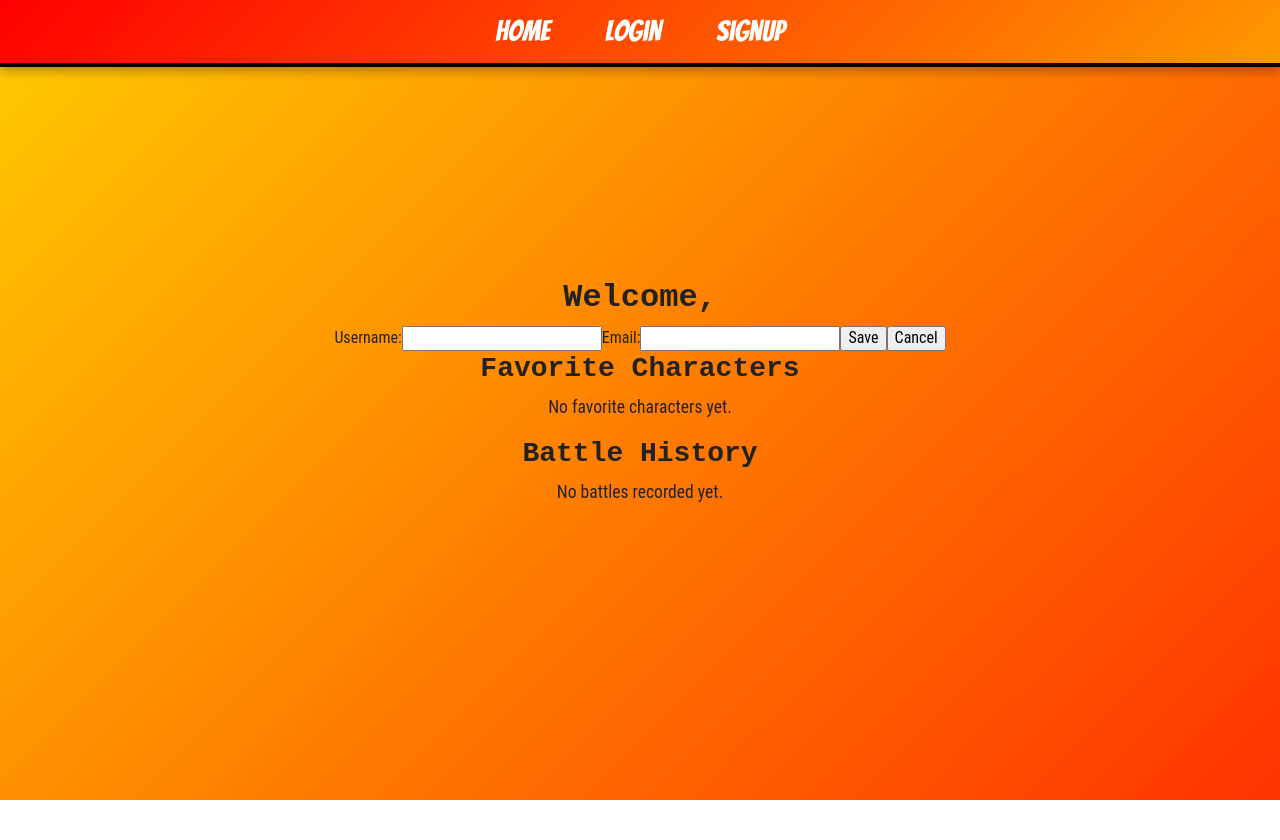
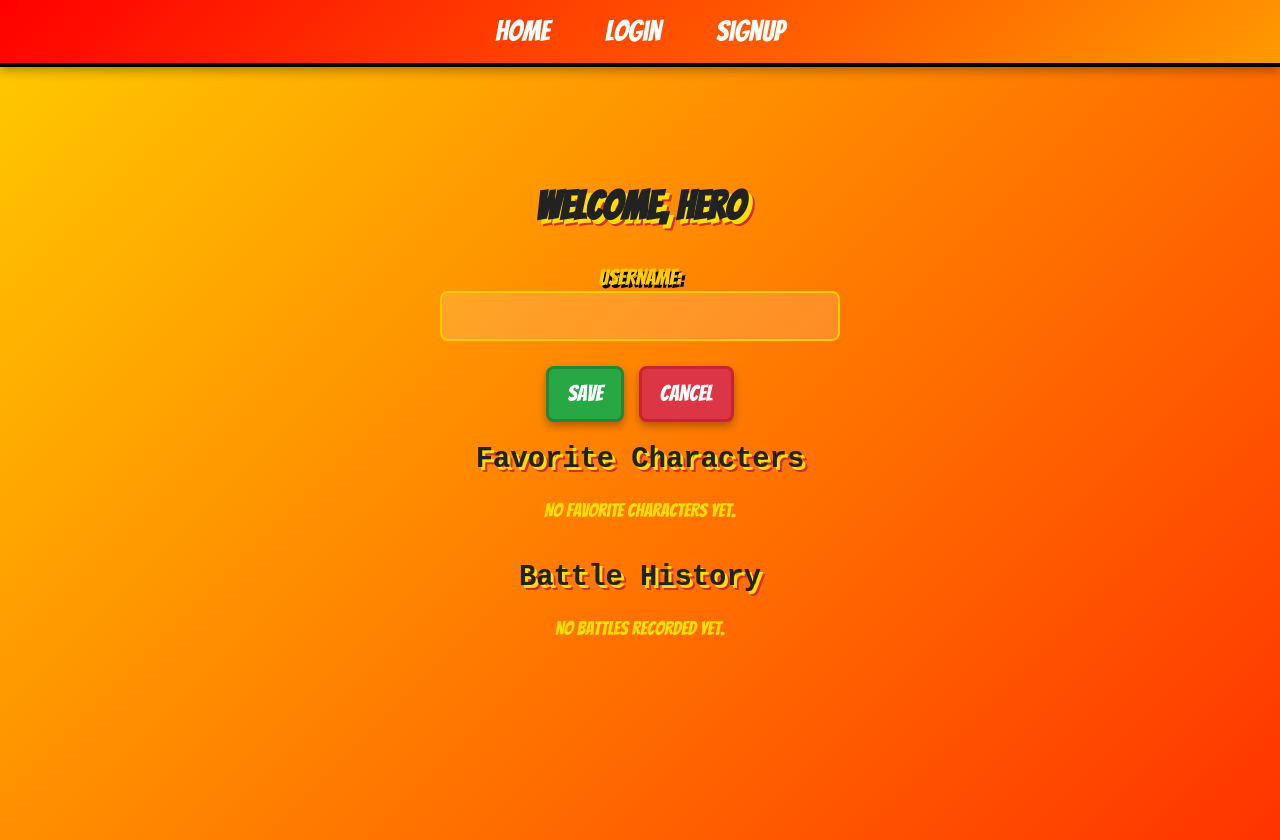
Before and after one commit to JossieHaven/Epic-Battle-Enterprise-project, a React (Vite) app in the folder client/: page /profile in a window 1280 px wide. Both pictures are taken after a click on the button "Edit Profile". Before the commit the page ends 800 px from the top, so only its background shows below. Built offline with nearby package versions, Linux system fonts and the light colour scheme.

Commit message:
styled buttons

```diff
--- a/client/src/pages/BattleArena.css
+++ b/client/src/pages/BattleArena.css
@@ -146,13 +146,14 @@
   /* Button Styling */
   .btn {
     margin-top: 20px;
+    font-family: "Bangers";
     padding: 10px 20px;
     font-size: 1.2rem;
     font-weight: bold;
     background-color: yellow;
     color: black;
-    border: none;
-    border-radius: 5px;
+    border: 6px solid rgb(169, 47, 47);
+    border-radius: 50px;
     cursor: pointer;
     transition: 0.3s;
   }
@@ -160,3 +161,25 @@
   .btn:hover {
     background-color: orange;
   }
+  /* --- GENERATE AI BATTLE BUTTON --- */
+.generate-battle-btn {
+  background: linear-gradient(135deg, #ffcc00, #ff3300);
+  font-family: "Bangers", cursive;
+  color: #222;
+  padding: 14px 22px;
+  font-size: 1.4rem;
+  border: 4px solid #e54947;
+  border-radius: 50px;
+  cursor: pointer;
+  transition: all 0.3s ease-in-out;
+  box-shadow: 0 4px 8px rgba(0, 0, 0, 0.3);
+  display: inline-block;
+  margin-top: 20px;
+}
+
+.generate-battle-btn:hover {
+  background: #ffcc00;
+  color: #000;
+  transform: scale(1.1);
+  box-shadow: 0 6px 12px rgba(0, 0, 0, 0.4);
+}
--- a/client/src/pages/BattleArena.tsx
+++ b/client/src/pages/BattleArena.tsx
@@ -100,12 +100,9 @@ const BattleArena = () => {
         </div>
       </div>
       {/* Button to Generate Prompt */}
-      <button
-        onClick={handleGeneratePrompt}
-        className="mt-6 px-6 py-3 bg-yellow-500 text-black rounded-lg font-bold text-xl"
-      >
-        Generate AI Battle Prompt
-      </button>
+      <button onClick={handleGeneratePrompt} className="generate-battle-btn">
+  Generate AI Battle Prompt
+</button>
 
       {/* Display AI generated prompt */}
 
--- a/client/src/pages/UserProfile.css
+++ b/client/src/pages/UserProfile.css
@@ -1,121 +1,129 @@
-/* General Profile Container */
+@import url("https://fonts.googleapis.com/css2?family=Bangers&family=Roboto:wght@400;700&display=swap");
+
+/* --- PROFILE CONTAINER (Blends into Background) --- */
 .profile-container {
-    max-width: 600px;
-    margin: 50px auto;
+    font-family: "Bangers", cursive;
+    text-align: center;
+    color: #fff;
+    min-height: 100vh;
+    display: flex;
+    flex-direction: column;
+    align-items: center;
+    justify-content: center;
     padding: 20px;
-    background: #1e1e2f;  /* Dark background for a sleek look */
-    color: #f1f1f1;
-    border-radius: 10px;
-    box-shadow: 0 0 15px rgba(0, 0, 0, 0.3);
-    text-align: center;
-    font-family: 'Poppins', sans-serif;
 }
 
-/* Profile Heading */
-.profile-container h2 {
-    font-size: 28px;
-    margin-bottom: 10px;
-    font-weight: bold;
+/* --- PROFILE TITLE --- */
+.profile-title {
+    font-size: 2.5rem;
+    font-family: "Bangers", cursive;
+    color: #222;
+    text-shadow: 4px 4px 0px #ffde03, 6px 6px 0px #d32f2f;
+    margin-bottom: 1.5rem;
 }
 
-/* Logout Button */
-.logout-btn {
-    background: #ff4c4c;
-    color: white;
-    padding: 12px 20px;
-    border: none;
-    border-radius: 8px;
-    cursor: pointer;
-    font-size: 16px;
-    transition: 0.3s;
-    margin-top: 15px;
+/* --- PROFILE INFO (NO BACKGROUND) --- */
+.profile-info {
+    width: 400px;
+    text-align: center;
 }
 
-.logout-btn:hover {
-    background: #cc0000;
+/* --- EDIT PROFILE FORM (NO BOX) --- */
+.edit-profile {
+    width: 400px;
+    text-align: center;
 }
 
-/* Section Titles */
-.profile-container h3 {
-    font-size: 22px;
-    margin-top: 20px;
-    font-weight: bold;
-    text-decoration: underline;
-}
-
-/* Lists */
-.profile-container ul {
-    list-style-type: none;
-    padding: 0;
+/* --- PROFILE LABELS --- */
+.profile-label {
+    font-size: 1.4rem;
+    color: #ffcc00;
+    text-shadow: 3px 3px #000;
+    display: block;
     margin-top: 10px;
 }
 
-.profile-container li {
-    background: rgba(255, 255, 255, 0.1);
-    padding: 10px;
-    border-radius: 5px;
-    margin-bottom: 8px;
-    transition: 0.2s;
+/* --- PROFILE INPUTS --- */
+.profile-input {
+    width: 100%;
+    padding: 12px;
+    font-size: 1.2rem;
+    border: 2px solid #ffcc00;
+    border-radius: 8px;
+    background-color: rgba(255, 255, 255, 0.15);
+    color: #fff;
+    margin-bottom: 15px;
 }
 
-.profile-container li:hover {
-    background: rgba(255, 255, 255, 0.2);
-}
-
-/* No Data Text */
-.profile-container p {
-    font-size: 16px;
-    font-style: italic;
-    color: #bbb;
-}
-
-/* Edit Mode Input Fields */
-.edit-container {
+/* --- PROFILE BUTTONS --- */
+.profile-button-group {
     display: flex;
-    flex-direction: column;
-    gap: 10px;
-    margin-top: 15px;
-}
-
-.edit-container label {
-    font-size: 14px;
-    font-weight: bold;
-}
-
-.edit-container input {
-    padding: 10px;
-    border: none;
-    border-radius: 5px;
-    font-size: 16px;
-    text-align: center;
-}
-
-/* Save & Cancel Buttons */
-.edit-container .save-btn,
-.edit-container .cancel-btn {
-    padding: 10px;
-    border: none;
-    cursor: pointer;
-    border-radius: 5px;
-    font-size: 16px;
-    transition: 0.3s;
+    justify-content: center;
+    gap: 15px;
     margin-top: 10px;
 }
 
-.save-btn {
-    background: #4caf50;
-    color: white;
+.profile-btn {
+    font-size: 1.4rem;
+    font-family: "Bangers", cursive;
+    padding: 12px 18px;
+    border-radius: 8px;
+    cursor: pointer;
+    transition: all 0.3s ease-in-out;
+    box-shadow: 0 4px 8px rgba(0, 0, 0, 0.3);
 }
 
-.save-btn:hover {
-    background: #388e3c;
+.edit-btn {
+    background: #1ac907;
+    color: #fff;
+    border: 3px solid #ffde03;
+}
+
+.save-btn {
+    background: #28a745;
+    color: #fff;
+    border: 3px solid #218838;
 }
 
 .cancel-btn {
-    background: #ff9800;
-    color: white;
+    background: #dc3545;
+    color: #fff;
+    border: 3px solid #c82333;
 }
 
-.cancel-btn:hover {
-    background: #e68900;
+.profile-btn:hover {
+    transform: scale(1.05);
 }
+
+/* --- FAVORITE CHARACTERS & BATTLE HISTORY --- */
+.section-title {
+    font-size: 1.8rem;
+    color: #222;
+    text-shadow: 3px 3px #ffde03, 5px 5px #d32f2f;
+    margin-top: 20px;
+}
+
+/* --- LIST STYLES --- */
+.favorites-list, .battle-history {
+    list-style-type: none;
+    padding: 0;
+}
+
+.favorite-item, .battle-item {
+    background: rgba(255, 255, 255, 0.2);
+    margin: 10px;
+    padding: 10px;
+    border-radius: 10px;
+    font-size: 1.2rem;
+}
+
+.battle-result {
+    font-weight: bold;
+    color: #ffcc00;
+}
+
+.empty-text {
+    font-size: 1.2rem;
+    color: #ffde03;
+    margin-top: 10px;
+}
--- a/client/src/pages/UserProfile.tsx
+++ b/client/src/pages/UserProfile.tsx
@@ -1,11 +1,11 @@
 import { useState, useContext } from "react";
 import { AuthContext } from "../context/AuthContext";
 import { updateUserProfile } from "../services/api";
+import "./UserProfile.css"; // ✅ Import the new CSS
 
 interface User {
     id: string;
     username: string;
-    email: string;
 }
 
 function UserProfile() {
@@ -15,91 +15,61 @@ function UserProfile() {
     const [battles] = useState<any[]>([]);
     const [editMode, setEditMode] = useState(false);
     const [updatedUsername, setUpdatedUsername] = useState("");
-    const [updatedEmail, setUpdatedEmail] = useState("");
-
-    // useEffect(() => {
-    //     if (!auth?.user) {
-    //         navigate("/login");
-    //     } else {
-    //         const loadUserData = async () => {
-    //             try {
-    //                 const userData = await fetchUserProfile(auth.user.id);
-    //                 setUser(userData);
-    //                 setUpdatedUsername(userData.username);
-    //                 setUpdatedEmail(userData.email);
-
-    //                 const favoriteCharacters = await fetchUserFavorites(auth.user.id);
-    //                 setFavorites(favoriteCharacters);
-
-    //                 const battleHistory = await fetchUserBattles(auth.user.id);
-    //                 setBattles(battleHistory);
-    //             } catch (err) {
-    //                 console.error("Failed to load user data", err);
-    //             }
-    //         };
-
-    //         loadUserData();
-    //     }
-    // }, [auth, navigate]);
 
     const handleUpdateProfile = async () => {
         try {
-            await updateUserProfile(auth?.user?.id || "", { username: updatedUsername, email: updatedEmail });
-            setUser((prevUser) => prevUser ? { ...prevUser, username: updatedUsername, email: updatedEmail } : null);
+            await updateUserProfile(auth?.user?.id || "", { username: updatedUsername });
+            setUser((prevUser) => prevUser ? { ...prevUser, username: updatedUsername } : null);
             setEditMode(false);
         } catch (err) {
             console.error("Failed to update profile", err);
         }
     };
 
-    // if (!auth?.user) return null;
-
     return (
         <div className="profile-container">
-            <h2>Welcome, {user?.username}</h2>
+            <h2 className="profile-title">Welcome, {user?.username || "Hero"}</h2>
 
             {editMode ? (
                 <div className="edit-profile">
-                    <label>Username:</label>
-                    <input type="text" value={updatedUsername} onChange={(e) => setUpdatedUsername(e.target.value)} />
+                    <label className="profile-label">Username:</label>
+                    <input type="text" className="profile-input" value={updatedUsername} onChange={(e) => setUpdatedUsername(e.target.value)} />
 
-                    <label>Email:</label>
-                    <input type="email" value={updatedEmail} onChange={(e) => setUpdatedEmail(e.target.value)} />
-
-                    <button onClick={handleUpdateProfile}>Save</button>
-                    <button onClick={() => setEditMode(false)}>Cancel</button>
+                    <div className="profile-button-group">
+                        <button className="profile-btn save-btn" onClick={handleUpdateProfile}>Save</button>
+                        <button className="profile-btn cancel-btn" onClick={() => setEditMode(false)}>Cancel</button>
+                    </div>
                 </div>
-            ) : (
+            )
+            : (
                 <div className="profile-info">
-                    <p><strong>Email:</strong> {user?.email}</p>
-                    <button onClick={() => setEditMode(true)}>Edit Profile</button>
+                    <button className="profile-btn edit-btn" onClick={() => setEditMode(true)}>Edit Profile</button>
                 </div>
             )}
 
-            <h3>Favorite Characters</h3>
+            <h3 className="section-title">Favorite Characters</h3>
             {favorites.length > 0 ? (
                 <ul className="favorites-list">
-                    {favorites.map((char, index) => <li key={index}>{char}</li>)}
+                    {favorites.map((char, index) => <li key={index} className="favorite-item">{char}</li>)}
                 </ul>
             ) : (
-                <p>No favorite characters yet.</p>
+                <p className="empty-text">No favorite characters yet.</p>
             )}
 
-            <h3>Battle History</h3>
+            <h3 className="section-title">Battle History</h3>
             {battles.length > 0 ? (
                 <ul className="battle-history">
                     {battles.map((battle, index) => (
-                        <li key={index}>
-                            Fought against {battle.opponent} - <strong>{battle.result}</strong>
+                        <li key={index} className="battle-item">
+                            Fought against <strong>{battle.opponent}</strong> - <span className="battle-result">{battle.result}</span>
                         </li>
                     ))}
                 </ul>
             ) : (
-                <p>No battles recorded yet.</p>
+                <p className="empty-text">No battles recorded yet.</p>
             )}
         </div>
     );
-
 }
 
 export default UserProfile;
```
